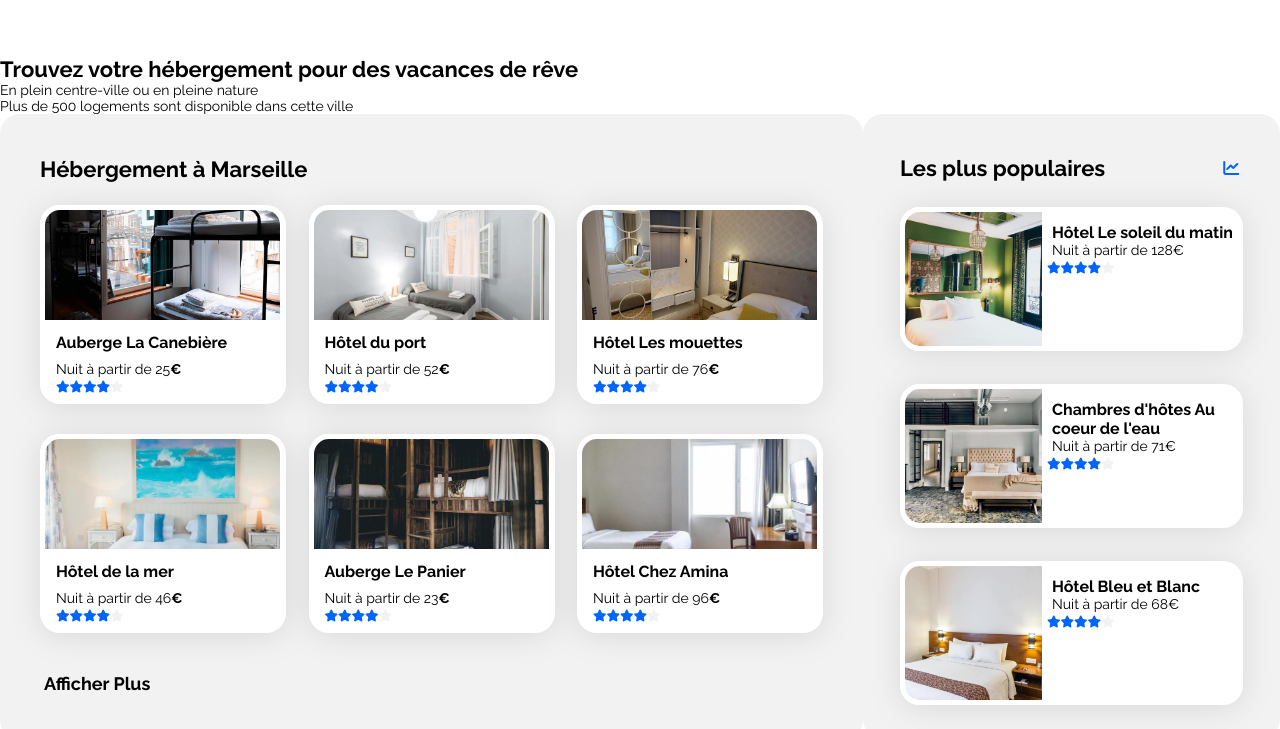
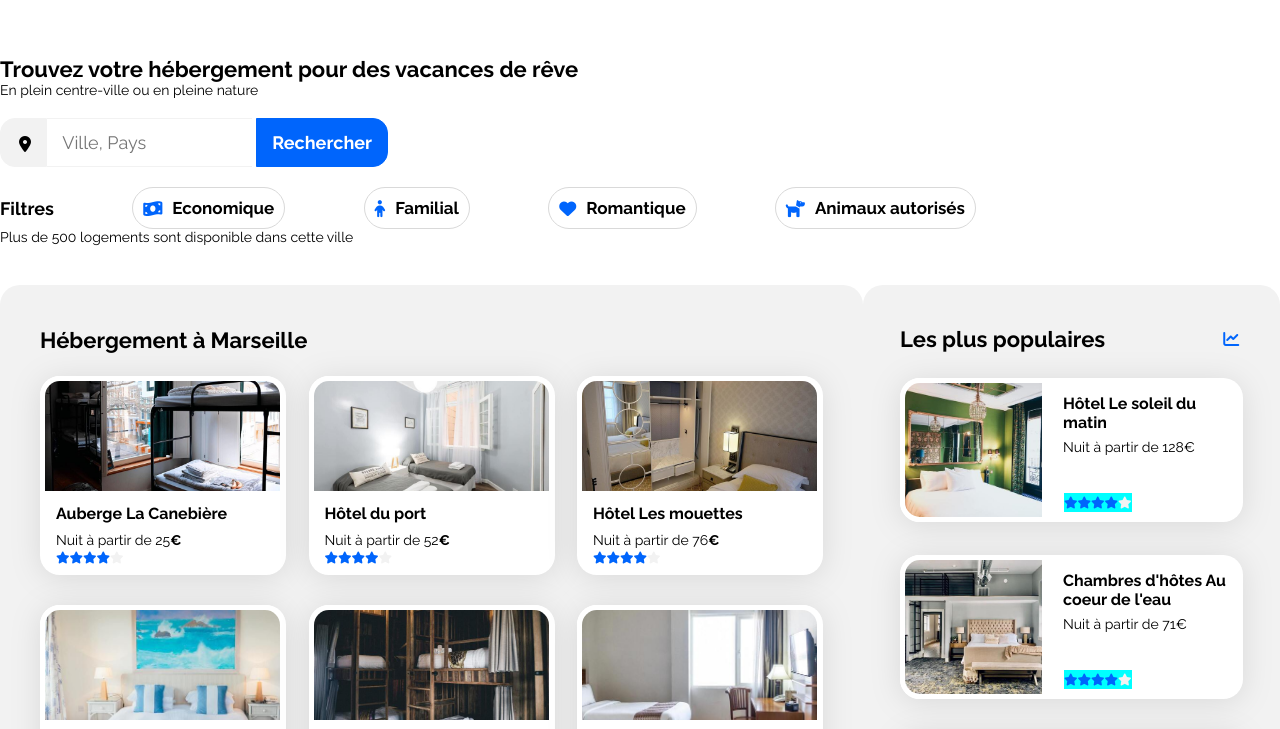
Before and after one commit to Sh1n0u/formation, a plain HTML site: page Projet 2/index.html in a window 1280 px wide. Shown: the part 70-799 px from the top of the page. Drawn offline with Linux system fonts and the light colour scheme.

Commit message:
sauvegarde 22/02 18h

```diff
--- a/Projet 2/css/style.css
+++ b/Projet 2/css/style.css
@@ -9,6 +9,11 @@
 body {
     max-width: 1400px;
     margin: auto;
+
+}
+
+section {
+    width: 100%;
 }
 
 h2 {
@@ -68,8 +73,7 @@ header {
     height: 19px;
     /* position du logo */
     padding-top: 44px;
-    padding-left: 55px;
-    /* permet de garder l'élément à gauche dans le block header */
+    padding-left: 55px; /* permet de garder l'élément à gauche dans le  blockheader */
     float: left;
 }
 
@@ -112,10 +116,54 @@ header {
     font-weight: 500;
 }
 
+.research-bar {
+    width: 391px;
+    margin-top: 20px;
+    margin-bottom: 40px;
 
+}
 
+.research {
+    height: 49px;
+    border-top: solid 1px #F2F2F2;
+    border-bottom: solid 1px #F2F2F2;
+    border-left: none;
+    border-right: none;
+    font-size: 18px;
 
+}
 
+.search-button {
+    width: 132px;
+    height: 49px;
+    background: #0065FC;
+    border: 1px solid #0065FC;
+    border-radius: 0px 15px 15px 0px;
+    color: #FFFFFF;
+    font-style: normal;
+    font-weight: 700;
+    font-size: 18px;
+    cursor: pointer ;
+}
+
+.filter-bar {
+    justify-content: space-between;
+    width: 976px;
+    align-items: center;
+    margin-top: 20px;
+}
+
+.filter-button {
+    display: flex;
+    align-items: center;
+    border: #d9d9d9 solid 1px;
+    border-radius: 25px;
+    padding: 10px;
+    cursor: pointer;
+    background-color: white;
+    font-size: 17px;
+    font-weight: 700;
+}
 
 
 /* ----- section hébergement ----- */
@@ -181,6 +229,7 @@ header {
     background: #FFFFFF;
     border-radius: 20px;
     filter: drop-shadow(0px 3px 15px rgba(0, 0, 0, 0.1));
+
 }
 
 .item2 img {
@@ -190,6 +239,7 @@ header {
     border: 5px solid #FFFFFF;
     border-radius: 20px 0px 0px 20px;
     object-fit: cover;
+    padding-right: 16px;
 }
 
 .card-placement {
@@ -202,15 +252,23 @@ header {
     margin-bottom: 9px;
 }
 
-.most-popular h4 {
-    margin-top: 16px;
-    margin-left: 152px;
+.item2 h4 {
+    margin-bottom: 7px;
 }
 
-.most-popular p {
-    margin-left: 152px;
+.slide-content {
+    height: 100%;
+    padding-top: 16px;
+    padding-bottom: 12px;
+    padding-right: 12px;
 }
 
+.slide-content-star {
+    background-color: aqua;
+    position: absolute;
+    bottom: 10px;
+    left: 164px;
+}
 
 
 /* ----- Section activitées Marseille----- */
@@ -301,3 +359,17 @@ header {
 .dflex {
     display: flex;
 }
+
+.icon-location {
+    background-color: #f2f2f2;
+    padding-left: 18px;
+    padding-top: 16px;
+    padding-right: 15px;
+    border: 1px solid #F2F2F2;
+    border-radius: 15px 0px 0px 15px;
+}
+
+.fa-money-bill-wave, .fa-child, .fa-heart, .fa-dog{
+    color: #0065FC;
+    margin-right: 10px;
+}
--- a/Projet 2/index.html
+++ b/Projet 2/index.html
@@ -7,6 +7,7 @@
         <meta name="index.html" content="index.html">
         <meta name="author" content="Florian SUNE">
         <link href="../Projet 2/css/style.css" rel="stylesheet">
+        <!-- <link href="../Projet 2/css/normalize.css" rel="stylesheet"> -->
         <link rel="preconnect" href="https://fonts.googleapis.com">
         <link rel="preconnect" href="https://fonts.gstatic.com" crossorigin>
         <link href="https://fonts.googleapis.com/css2?family=Raleway:wght@400;500;700&display=swap" rel="stylesheet">
@@ -16,7 +17,7 @@
 
 <body>
     <header>
-        <section>         <!-- Header du site -->
+        <section>
             <h1><img class="logo" src="../Projet 2/assets/Booki.png" alt="Logo Booki.com"></h1>
             <nav>
                 <ul class="menu">
@@ -29,29 +30,54 @@
 
 
     <main>
-        <h2>Trouvez votre hébergement pour des vacances de rêve</h2>
-        <p>En plein centre-ville ou en pleine nature</p>
+        <section>
+            <h2>Trouvez votre hébergement pour des vacances de rêve</h2>
+            <p>En plein centre-ville ou en pleine nature</p>
 
-        <div>    <!-- Barre de recherche-->
+            <div class="research-bar">
+                <div class="dflex">
+                    <div class="icon-location">
+                        <i class="fa-solid fa-location-dot"></i>
+                    </div>
+                    <div>
+                        <input type="search" id="search-bar" class="research" placeholder="   Ville, Pays">
+                        <button class="search-button">Rechercher</button>
+                    </div>
+                </div>
+                <div class="dflex filter-bar">
+                    <h3>Filtres</h3>
+                    <button class="filter-button">
+                        <i class="fa-solid fa-money-bill-wave"></i>Economique
+                    </button>
 
-        </div>
+                    <button class="filter-button">
+                        <i class="fa-solid fa-child"></i>Familial
 
-        <div>    <!-- barre de filtre-->
+                    </button>
 
-        </div>
+                    <button class="filter-button">
+                        <i class="fa-solid fa-heart"></i>Romantique
+                    </button>
 
-        <div>    <!-- info complémentaire -->
-            <p>Plus de 500 logements sont disponible dans cette ville</p>
-        </div>
+                    <button class="filter-button">
+                        <i class="fa-solid fa-dog"></i>Animaux autorisés
+                    </button>
+                </div>
+                <div>
+                    <p>Plus de 500 logements sont disponible dans cette ville</p>
+                </div>
+            </div>
+        </section>
 
-        <div class="central">
-            <section class="hebergment">     <!--- section Hébergement-->
+
+        <section class="central">
+            <div class="hebergment">
                 <h2 id="title-h2-pos">Hébergement à Marseille</h2>
                 <div class="container">
                     <article class="item">
                         <img src="../Projet 2/assets/Hebergement/marcus-loke-WQJvWU_HZFo-unsplash.jpg" alt="Auberge La Canebière">
                         <div class="card-placement">
-                                <h4>Auberge La Canebière</h4>
+                            <h4>Auberge La Canebière</h4>
                             <p>Nuit à partir de 25<strong>€</strong></p>
                             <div class="stars-notation-box">
                                 <i class="fa-solid fa-star fa-xs fa-star-active"></i><i class="fa-solid fa-star fa-xs fa-star-active"></i><i class="fa-solid fa-star fa-xs fa-star-active"></i><i class="fa-solid fa-star fa-xs fa-star-active"></i><i class="fa-solid fa-star fa-xs"></i>
@@ -119,9 +145,9 @@
                     <h3 id="show-more">Afficher Plus</h3>
                 </div>
 
-            </section>
+            </div>
 
-            <section class="most-popular">     <!--- section les plus populaires-->
+            <div class="most-popular">
                 <div class="dflex">
                     <h2 class="title2-h2-pos">Les plus populaires</h2>
                     <i class="fa-solid fa-chart-line"></i>
@@ -129,21 +155,22 @@
                 <div class="container2">
                     <article class="item2">
                         <img src="/Projet 2/assets/Hebergement/emile-guillemot-Bj_rcSC5XfE-unsplash.jpg" alt="Hôtel Le soleil du matin">
-                        <div>
+                        <div class="slide-content">
                             <h4>Hôtel Le soleil du matin</h4>
                             <p>Nuit à partir de 128€</p>
-                            <div>
+                            <div class="slide-content-star">
                                 <i class="fa-solid fa-star fa-xs fa-star-active"></i><i class="fa-solid fa-star fa-xs fa-star-active"></i><i class="fa-solid fa-star fa-xs fa-star-active"></i><i class="fa-solid fa-star fa-xs fa-star-active"></i><i class="fa-solid fa-star fa-xs"></i>
                             </div>
                         </div>
+
                     </article>
 
                     <article class="item2">
                         <img src="../Projet 2/assets/Hebergement/aw-creative-VGs8z60yT2c-unsplash.jpg" alt="Chambre d'hôtes Au coeur de l'eau">
-                        <div>
+                        <div class="slide-content">
                             <h4>Chambres d'hôtes Au coeur de l'eau</h4>
                             <p>Nuit à partir de 71€</p>
-                            <div>
+                            <div class="slide-content-star">
                                 <i class="fa-solid fa-star fa-xs fa-star-active"></i><i class="fa-solid fa-star fa-xs fa-star-active"></i><i class="fa-solid fa-star fa-xs fa-star-active"></i><i class="fa-solid fa-star fa-xs fa-star-active"></i><i class="fa-solid fa-star fa-xs"></i>
                             </div>
                         </div>
@@ -151,22 +178,22 @@
 
                     <article class="item2">
                         <img src="../Projet 2/assets/Hebergement/febrian-zakaria-sjvU0THccQA-unsplash.jpg" alt="Hôtel Bleu et Blanc">
-                        <div>
+                        <div class="slide-content">
                             <h4>Hôtel Bleu et Blanc</h4>
                             <p>Nuit à partir de 68€</p>
-                            <div>
+                            <div class="slide-content-star">
                                 <i class="fa-solid fa-star fa-xs fa-star-active"></i><i class="fa-solid fa-star fa-xs fa-star-active"></i><i class="fa-solid fa-star fa-xs fa-star-active"></i><i class="fa-solid fa-star fa-xs fa-star-active"></i><i class="fa-solid fa-star fa-xs"></i>
                             </div>
                         </div>
                     </article>
                 </div>
-            </section>
-        </div>
+            </div>
+        </section>
     </main>
 
 
 
-    <asside>            <!-- Début de la section activitées à Marseille (titre+card) -->
+    <asside>
             <h2 id="activitées">Activitées à Marseille</h2>
             <div class="activities">
                 <a class="card-activity" href="#">
```
Also changed, not shown: Projet 2/css/normalize.css.
